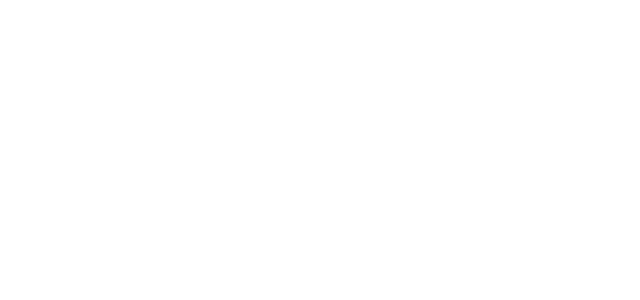
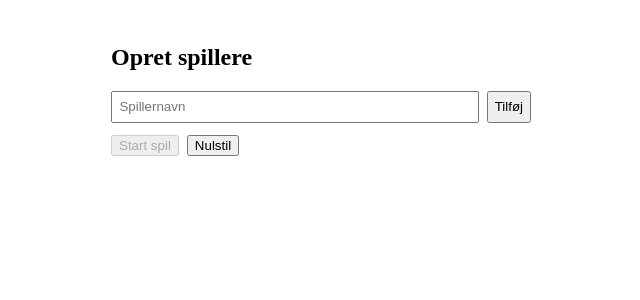
Before and after one commit to SimonH3-coder/Lav-et-terningespil-gruppe-2, a React (Vite) app: page / in a window 1280 px wide. Shown: the top 300 px of the page, without its empty margins (319-959 px from the left). Built offline with nearby package versions, Linux system fonts and the light colour scheme.

Commit message:
spillere
man kan nu tilføje spillere og den viser hvilken spillers tur det er jeg har yderligere tilføjet noget til terninge koden sådan man kan holde på terningerne

```diff
--- a/src/App.tsx
+++ b/src/App.tsx
@@ -1,11 +1,12 @@
-import { useState } from 'react'
+import React from "react";
+import SpillerOgTurer from "./Components/Spiller og turer/Spiller og turer";
 
 function App() {
   return (
-    <>
-
-    </>
-  )
+    <div>
+      <SpillerOgTurer />
+    </div>
+  );
 }
 
-export default App
+export default App;
--- /dev/null
+++ b/src/Components/Spiller og turer/Spiller og turer.module.scss
@@ -0,0 +1,47 @@
+.container {
+  padding: 1rem;
+}
+
+.setup {
+  max-width: 420px;
+  margin: 0 auto;
+}
+
+.formRow {
+  display: flex;
+  gap: 0.5rem;
+  margin-bottom: 0.75rem;
+}
+
+.formRow input {
+  flex: 1;
+  padding: 0.4rem;
+}
+
+.playerList {
+  list-style: none;
+  padding: 0;
+  margin: 0 0 0.75rem 0;
+}
+
+.playerItem {
+  display: flex;
+  justify-content: space-between;
+  padding: 0.4rem 0;
+  border-bottom: 1px solid #eee;
+}
+
+.controls {
+  display: flex;
+  gap: 0.5rem;
+  margin-top: 0.5rem;
+}
+
+.turnInfo {
+  font-size: 1.1rem;
+  margin-bottom: 0.5rem;
+}
+
+.diceWrapper {
+  margin-top: 1rem;
+}
--- /dev/null
+++ b/src/Components/Spiller og turer/Spiller og turer.tsx
@@ -0,0 +1,88 @@
+import React, { useState } from "react";
+import styles from "./Spiller og turer.module.scss";
+import DiceGame from "../Terninger/terninger";
+
+export default function SpillerOgTurer() {
+  const [players, setPlayers] = useState<string[]>([]);
+  const [newPlayer, setNewPlayer] = useState<string>("");
+  const [started, setStarted] = useState<boolean>(false);
+  const [currentIndex, setCurrentIndex] = useState<number>(0);
+
+  const addPlayer = () => {
+    const name = newPlayer.trim();
+    if (!name) return;
+    setPlayers((p) => [...p, name]);
+    setNewPlayer("");
+  };
+
+  const removePlayer = (index: number) => {
+    setPlayers((p) => p.filter((_, i) => i !== index));
+  };
+
+  const startGame = () => {
+    if (players.length === 0) return;
+    setCurrentIndex(0);
+    setStarted(true);
+  };
+
+  const nextTurn = () => {
+    if (players.length === 0) return;
+    setCurrentIndex((i) => (i + 1) % players.length);
+  };
+
+  const resetSetup = () => {
+    setStarted(false);
+    setPlayers([]);
+    setNewPlayer("");
+    setCurrentIndex(0);
+  };
+
+  return (
+    <div className={styles.container}>
+      {!started ? (
+        <div className={styles.setup}>
+          <h2>Opret spillere</h2>
+          <div className={styles.formRow}>
+            <input
+              value={newPlayer}
+              onChange={(e) => setNewPlayer(e.target.value)}
+              placeholder="Spillernavn"
+            />
+            <button onClick={addPlayer}>Tilføj</button>
+          </div>
+
+          <ul className={styles.playerList}>
+            {players.map((p, idx) => (
+              <li key={idx} className={styles.playerItem}>
+                <span>{p}</span>
+                <button onClick={() => removePlayer(idx)}>Fjern</button>
+              </li>
+            ))}
+          </ul>
+
+          <div className={styles.controls}>
+            <button onClick={startGame} disabled={players.length === 0}>
+              Start spil
+            </button>
+            <button onClick={resetSetup}>Nulstil</button>
+          </div>
+        </div>
+      ) : (
+        <div className={styles.gameArea}>
+          <div className={styles.turnInfo}>
+            <strong>Nuværende spiller:</strong> {players[currentIndex]}
+          </div>
+
+          <div className={styles.controls}>
+            <button onClick={nextTurn}>Næste tur</button>
+            <button onClick={resetSetup}>Afslut / Tilbage</button>
+          </div>
+
+          <div className={styles.diceWrapper}>
+            <DiceGame />
+          </div>
+        </div>
+      )}
+    </div>
+  );
+}
--- a/src/Components/Terninger/terninger.module.scss
+++ b/src/Components/Terninger/terninger.module.scss
@@ -5,7 +5,7 @@
   gap: 1.5rem;
 }
 
-.dice-container {
+.diceContainer {
   display: flex;
   gap: 1rem;
 }
@@ -21,6 +21,22 @@
   grid-template-rows: repeat(3, 1fr);
   padding: 8px;
   box-shadow: 2px 2px 6px rgba(0, 0, 0, 0.3);
+  cursor: pointer;
+  transition:
+    transform 0.12s ease,
+    box-shadow 0.12s ease;
+}
+
+.die:hover {
+  transform: translateY(-2px);
+  box-shadow: 4px 6px 10px rgba(0, 0, 0, 0.18);
+}
+
+.held {
+  background: #e6fffa;
+  border-color: #0ea5a4;
+  box-shadow: 0 0 0 3px rgba(14, 165, 164, 0.08);
+  transform: translateY(-4px);
 }
 
 .dot {
@@ -122,3 +138,9 @@
   grid-column: 3;
   grid-row: 3;
 }
+
+.controls {
+  display: flex;
+  gap: 0.5rem;
+  align-items: center;
+}
--- a/src/Components/Terninger/terninger.tsx
+++ b/src/Components/Terninger/terninger.tsx
@@ -2,30 +2,51 @@ import { useState } from "react";
 import styles from "./terninger.module.scss";
 
 type DieValue = 1 | 2 | 3 | 4 | 5 | 6;
+type Die = { value: DieValue; held: boolean };
 
 const DiceGame = () => {
-  const [dice, setDice] = useState<DieValue[]>([1, 1, 1, 1, 1]);
+  const [dice, setDice] = useState<Die[]>(
+    Array.from({ length: 5 }, () => ({ value: 1 as DieValue, held: false }))
+  );
 
   const rollDice = () => {
-    const newDice = dice.map(
-      () => (Math.floor(Math.random() * 6) + 1) as DieValue
+    setDice((prev) =>
+      prev.map((d) =>
+        d.held ? d : { ...d, value: (Math.floor(Math.random() * 6) + 1) as DieValue }
+      )
     );
-    setDice(newDice);
+  };
+
+  const toggleHold = (index: number) => {
+    setDice((prev) => prev.map((d, i) => (i === index ? { ...d, held: !d.held } : d)));
+  };
+
+  const releaseAll = () => {
+    setDice((prev) => prev.map((d) => ({ ...d, held: false })));
   };
 
   return (
     <div className={styles.game}>
       <div className={styles.diceContainer}>
-        {dice.map((value: DieValue, index: number) => (
-          <div key={index} className={`${styles.die} ${styles[`face-${value}`]}`}>
-            {[...Array(value)].map((_: unknown, i: number) => (
+        {dice.map((d, index) => (
+          <div
+            key={index}
+            className={`${styles.die} ${styles[`face-${d.value}`]} ${d.held ? styles.held : ""}`}
+            onClick={() => toggleHold(index)}
+            role="button"
+            aria-pressed={d.held}
+          >
+            {[...Array(d.value)].map((_, i) => (
               <span key={i} className={styles.dot}></span>
             ))}
           </div>
         ))}
       </div>
 
-      <button onClick={rollDice}>Kast terninger</button>
+      <div className={styles.controls}>
+        <button onClick={rollDice}>Kast terninger</button>
+        <button onClick={releaseAll}>Frigiv alle</button>
+      </div>
     </div>
   );
 };
```
